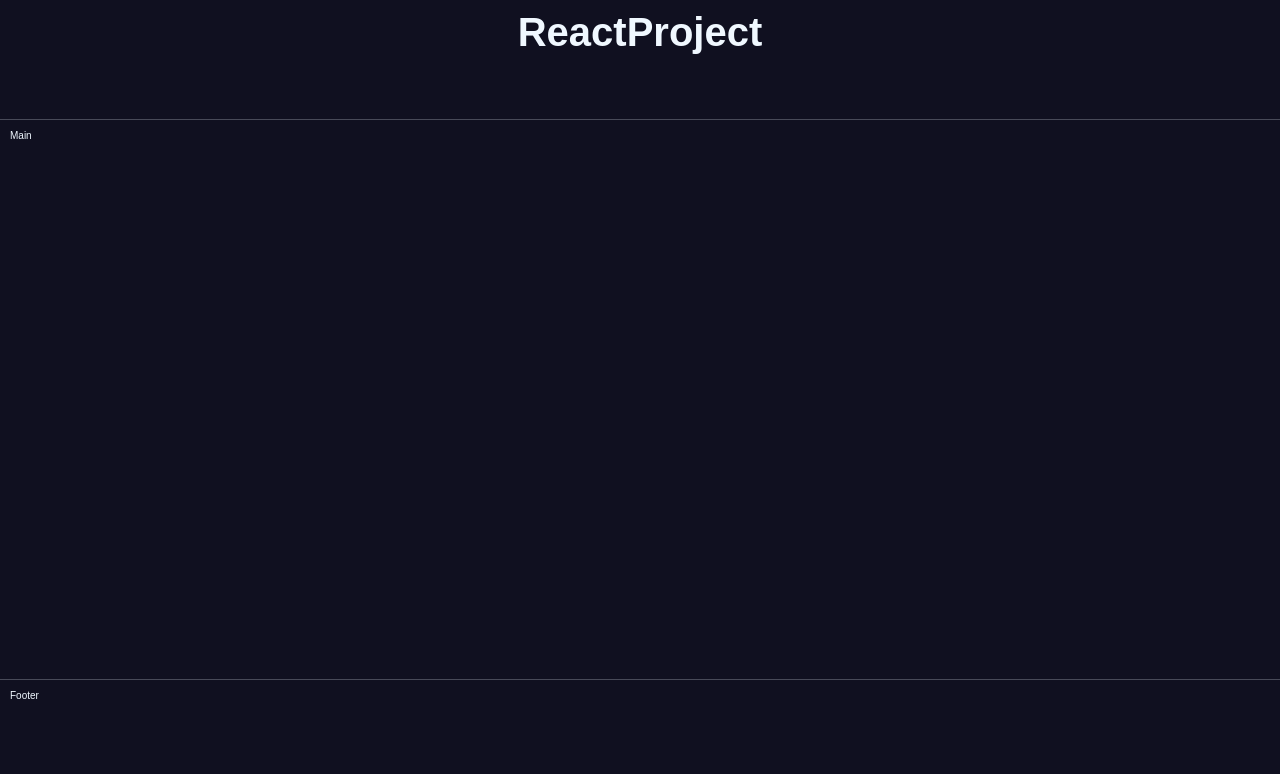
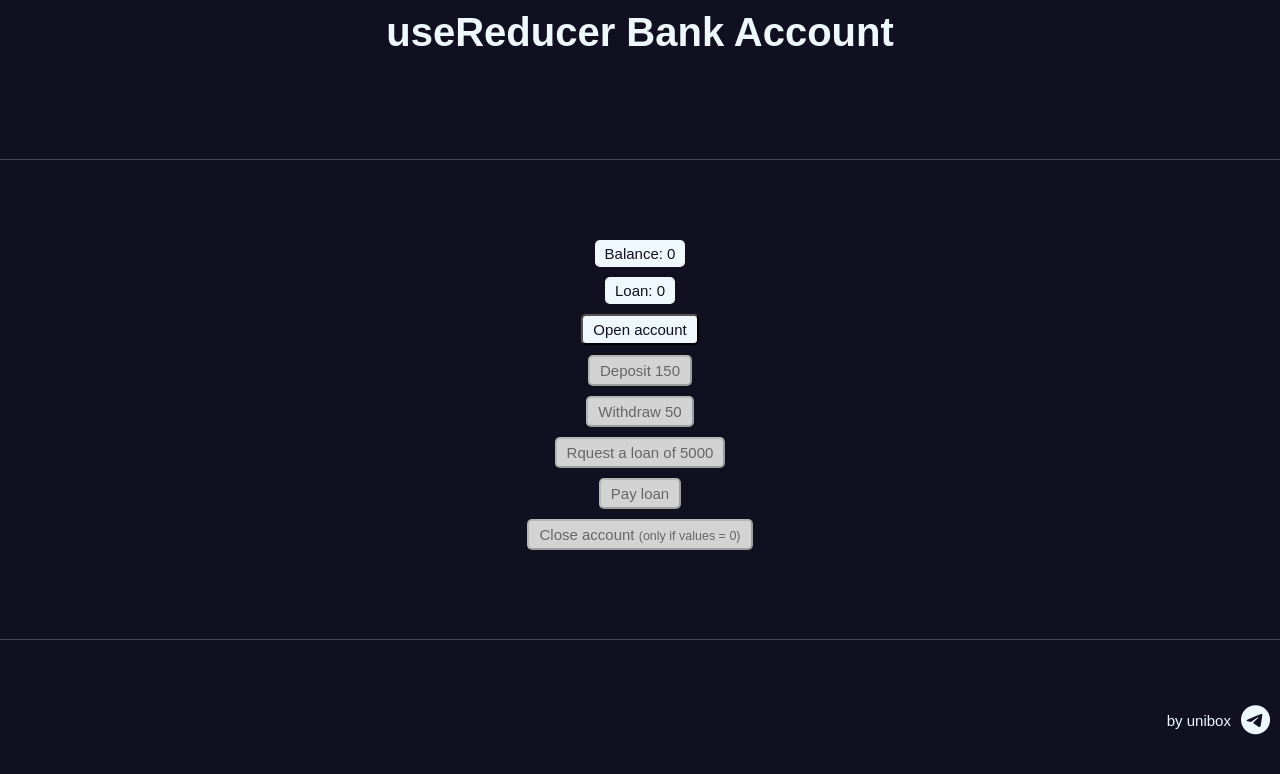
Before and after one commit to uniboxx/react_usereducer_bank_account, a React (Vite) app: page / in a window 1280 px wide. Shown: the top 774 px of the page. Built offline with nearby package versions, Linux system fonts and the light colour scheme.

Commit message:
finished project

```diff
--- a/src/App.jsx
+++ b/src/App.jsx
@@ -1,15 +1,107 @@
+import { useReducer } from 'react';
 import Footer from './components/Footer';
 import Header from './components/Header';
 import Main from './components/Main';
+import MoveMoneyButton from './components/MoveMoneyButton';
+
+const initialState = {
+  balance: 0,
+  loan: 0,
+  isActive: false,
+};
+
+function reducer(state, action) {
+  switch (action.type) {
+    case 'start':
+      return { ...initialState };
+    case 'open':
+      return { ...state, isActive: true, balance: 500 };
+    case 'deposit':
+      return { ...state, balance: state.balance + 150 };
+    case 'withdraw':
+      return { ...state, balance: state.balance - 50 };
+    case 'request':
+      return {
+        ...state,
+        balance: state.balance + 5000,
+        loan: 5000,
+      };
+    case 'pay':
+      return {
+        ...state,
+        balance: state.balance - 5000,
+        loan: 0,
+      };
+    case 'close':
+      return {
+        ...state,
+        isActive:
+          state.balance === 0 && state.loan === 0 ? false : state.isActive,
+      };
+
+    default:
+      throw new Error('Unknown action!');
+  }
+}
 
 function App() {
+  const [state, dispatch] = useReducer(reducer, initialState);
+  const { balance, loan, isActive } = state;
+
   return (
     <div>
       <Header>
-        <h1>ReactProject</h1>
+        <h1>useReducer Bank Account</h1>
       </Header>
-      <Main>Main</Main>
-      <Footer>Footer</Footer>
+      <Main>
+        <p>Balance: {balance}</p>
+        <p>Loan: {loan}</p>
+
+        <MoveMoneyButton dispatch={dispatch} isActive={isActive} type='open'>
+          Open account
+        </MoveMoneyButton>
+        <MoveMoneyButton dispatch={dispatch} isActive={isActive} type='deposit'>
+          Deposit 150
+        </MoveMoneyButton>
+        <MoveMoneyButton
+          dispatch={dispatch}
+          isActive={isActive}
+          type='withdraw'
+          balance={balance}>
+          Withdraw 50
+        </MoveMoneyButton>
+        <MoveMoneyButton
+          dispatch={dispatch}
+          isActive={isActive}
+          type='request'
+          loan={!loan}>
+          Rquest a loan of 5000
+        </MoveMoneyButton>
+        <MoveMoneyButton
+          dispatch={dispatch}
+          isActive={isActive}
+          type='pay'
+          loan={loan}
+          balance={balance}>
+          Pay loan
+        </MoveMoneyButton>
+        <MoveMoneyButton
+          dispatch={dispatch}
+          isActive={isActive}
+          type='close'
+          balance={balance}
+          loan={loan}>
+          Close account <small>(only if values = 0)</small>
+        </MoveMoneyButton>
+      </Main>
+      <Footer>
+        <p>by unibox</p>
+        <p>
+          <a href='https://t.me/unibox' target='_blank'>
+            <i class='fa-brands fa-telegram'></i>
+          </a>
+        </p>
+      </Footer>
     </div>
   );
 }
--- /dev/null
+++ b/src/components/MoveMoneyButton.jsx
@@ -0,0 +1,25 @@
+function MoveMoneyButton({
+  dispatch,
+  isActive,
+  type,
+  loan,
+  balance,
+  children,
+}) {
+  return (
+    <button
+      onClick={() => dispatch({ type })}
+      disabled={
+        (!isActive && type !== 'open') ||
+        ((type === 'request' || type === 'pay') && (!loan || balance < loan)) ||
+        (type === 'open' && isActive) ||
+        (type === 'withdraw' && balance < 50) ||
+        (type === 'close' && balance > 0) ||
+        loan > 0
+      }>
+      {children}
+    </button>
+  );
+}
+
+export default MoveMoneyButton;
--- a/src/index.html
+++ b/src/index.html
@@ -5,6 +5,8 @@
 	<meta charset="utf-8" />
 	<meta name="viewport" content="width=device-width,initial-scale=1" />
 	<link rel="icon" type="image/png" href="/favicon.png" />
+	<link rel="stylesheet" href="https://cdnjs.cloudflare.com/ajax/libs/font-awesome/6.5.1/css/all.min.css" integrity="sha512-DTOQO9RWCH3ppGqcWaEA1BIZOC6xxalwEsw9c2QQeAIftl+Vegovlnee1c9QX4TctnWMn13TZye+giMm8e2LwA==" crossorigin="anonymous" referrerpolicy="no-referrer" />
+
 	<title>react usereducer bank account</title>
 	<script defer type="module" src="/main.jsx"></script>
 </head>
--- a/src/scss/global.scss
+++ b/src/scss/global.scss
@@ -6,8 +6,8 @@
 	box-sizing: border-box;
 }
 
-$header-min-height: 15;
-$footer-min-height: 15;
+$header-min-height: 20;
+$footer-min-height: 20;
 $main-min-height: calc(100 - $header-min-height - $footer-min-height);
 
 html {
@@ -50,3 +50,39 @@ header,
 main {
 	border-bottom: 1px solid rgba(aliceblue, 0.25);
 }
+
+main {
+	display: flex;
+	flex-direction: column;
+	justify-content: center;
+	align-items: center;
+	p,
+	button {
+		background-color: aliceblue;
+		color: #101020;
+		padding: 0.5rem 1rem;
+		border-radius: 0.5rem;
+		font-size: 1.5rem;
+		margin-bottom: 1rem;
+	}
+	button {
+		cursor: pointer;
+	}
+	button[disabled] {
+		background-color: lightgray;
+		color: #666;
+		cursor: default;
+	}
+}
+
+footer {
+	display: flex;
+	justify-content: end;
+	align-items: center;
+	column-gap: 1rem;
+	font-size: 1.5rem;
+	i {
+		color: aliceblue;
+		font-size: 3rem;
+	}
+}
```
